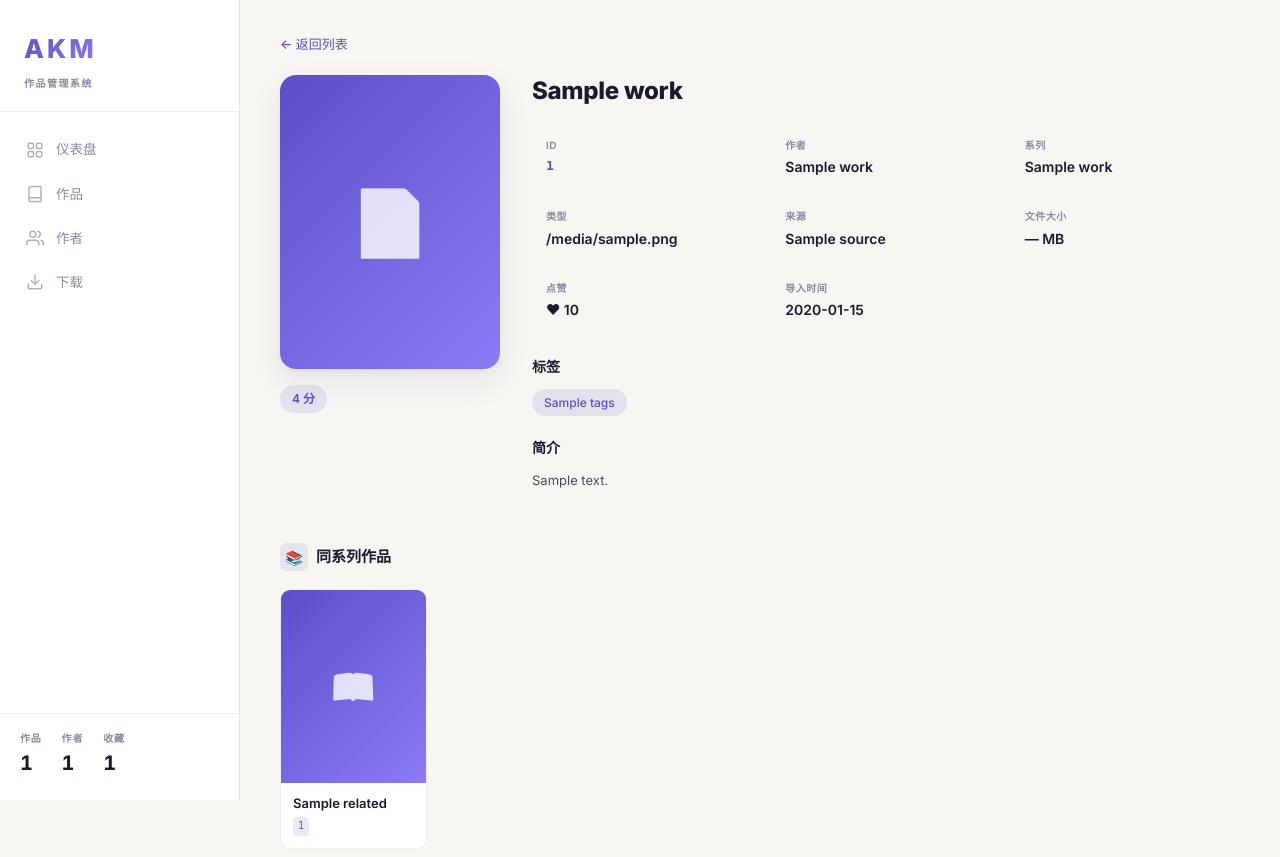
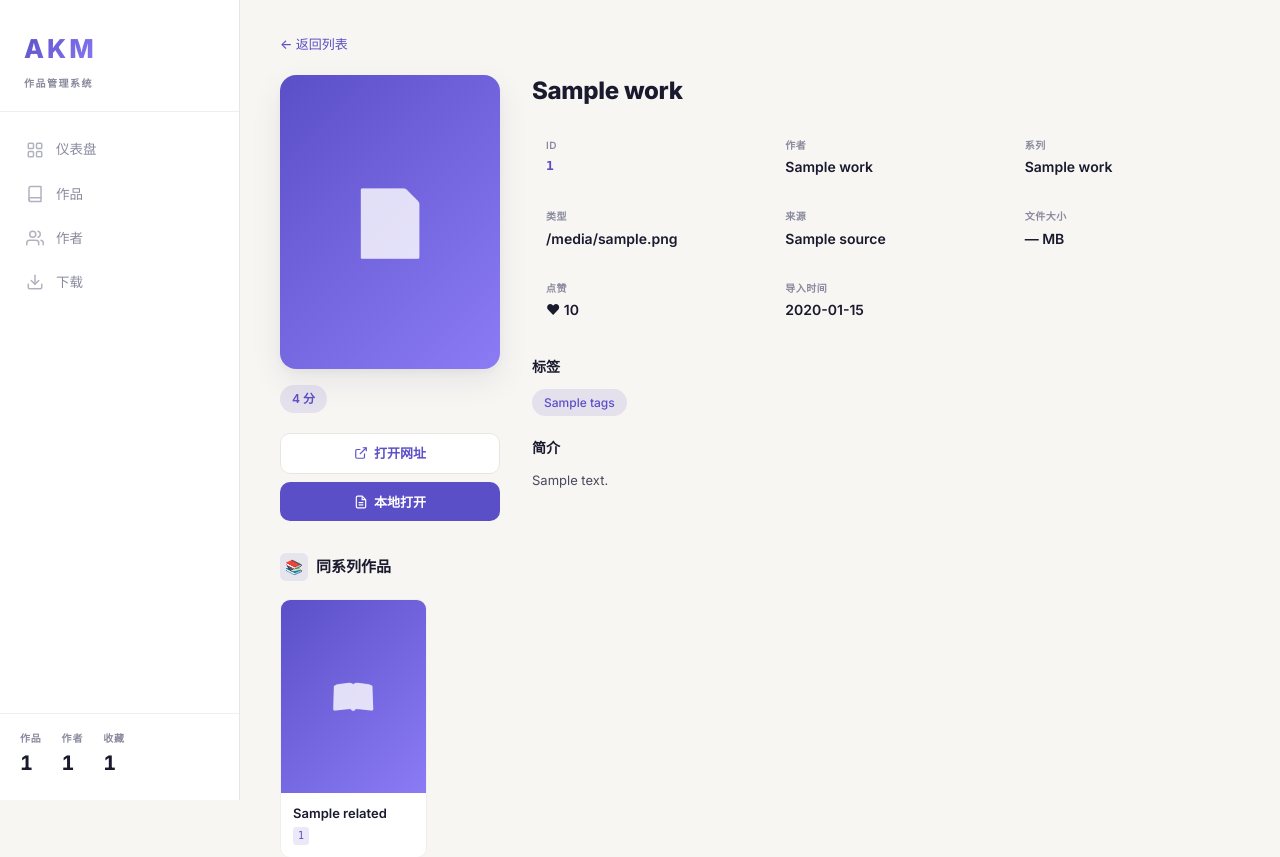
Before and after one commit to passersbyc/AKM, a FastAPI app: template templates/work_detail.html in a window 1280 px wide. Shown: the top 857 px of the page. Before the commit the page ends 836 px from the top, so only its background shows below. Run offline with FastAPI, Linux system fonts and the light colour scheme; the template is opened without the code that fills it: most values are stand-ins (such as "Sample title", 1, 10 or a date in 2020).

Commit message:
feat: open source URL + open file in system app
- POST /works/{id}/open: subprocess open/xdg-open/start file
- work_detail.html: 'open source URL' (link to source) + 'open locally'
  (POST fetch → system default app) buttons below cover
- CSS: .detail-btns (vertical stack), .btn-source (outline), .btn-open (filled)
- JS: openWork(id) fetch POST with error alert

```diff
--- a/src/web/routers/works.py
+++ b/src/web/routers/works.py
@@ -1,8 +1,11 @@
-"""作品路由 — /works 列表+搜索, /works/{work_id} 详情, /works/{work_id}/cover 封面。"""
+"""作品路由 — /works 列表+搜索, /works/{work_id} 详情, /works/{work_id}/cover 封面, /works/{work_id}/open 打开文件。"""
 from __future__ import annotations
 
+import subprocess
+import sys
+
 from fastapi import APIRouter, Request, Query
-from fastapi.responses import Response
+from fastapi.responses import Response, JSONResponse
 from src.core.database import short_id
 
 from src.operations import search_works, get_info, get_related_works
@@ -143,3 +146,30 @@ async def work_cover(work_id: str):
         media_type="image/jpeg",
         headers={"Cache-Control": "public, max-age=86400"},
     )
+
+
+@router.post("/works/{work_id}/open")
+async def work_open(work_id: str):
+    """用系统默认应用打开作品文件。"""
+    info = get_info(work_id, "book")
+    if not info:
+        return JSONResponse({"success": False, "error": "作品不存在"}, status_code=404)
+
+    file_path = info.get("文件路径", "")
+    if not file_path:
+        return JSONResponse({"success": False, "error": "无文件路径"}, status_code=400)
+
+    import os
+    if not os.path.exists(file_path):
+        return JSONResponse({"success": False, "error": "文件不存在"}, status_code=404)
+
+    try:
+        if sys.platform == "darwin":
+            subprocess.Popen(["open", file_path])
+        elif sys.platform == "win32":
+            os.startfile(file_path)
+        else:
+            subprocess.Popen(["xdg-open", file_path])
+        return {"success": True}
+    except Exception as e:
+        return JSONResponse({"success": False, "error": str(e)}, status_code=500)
--- a/static/css/style.css
+++ b/static/css/style.css
@@ -462,6 +462,23 @@ a { color: var(--primary); }
 .cover-img-detail { width: 100%; height: 100%; object-fit: cover; display: block; border-radius: var(--radius); }
 .detail-cover-icon { font-size: 64px; filter: brightness(0) invert(1); opacity: 0.8; }
 .detail-actions { display: flex; gap: 8px; flex-wrap: wrap; }
+.detail-btns { display: flex; flex-direction: column; gap: 8px; margin-top: 4px; }
+.detail-btn {
+  display: inline-flex; align-items: center; justify-content: center;
+  gap: 6px; padding: 9px 16px; border-radius: var(--radius-sm);
+  font-size: 13px; font-weight: 600; cursor: pointer;
+  font-family: var(--font); text-decoration: none;
+  transition: all var(--transition); border: 1px solid transparent;
+}
+.btn-source {
+  background: var(--surface); color: var(--primary);
+  border-color: var(--border);
+}
+.btn-source:hover { background: var(--primary-glow); border-color: var(--primary); }
+.btn-open {
+  background: var(--primary); color: #fff;
+}
+.btn-open:hover { background: var(--primary-light); }
 .detail-badge { font-size: 12px; padding: 4px 12px; border-radius: 20px; font-weight: 600; }
 .badge-fav { background: rgba(245,197,24,0.12); color: #e8a010; }
 .badge-rating { background: var(--primary-glow); color: var(--primary); }
--- a/templates/work_detail.html
+++ b/templates/work_detail.html
@@ -41,6 +41,18 @@
             {% if work.rating %}
             <span class="detail-badge badge-rating">{{ work.rating }} 分</span>
             {% endif %}
+        </div>
+        <div class="detail-btns">
+            {% if work.source %}
+            <a href="{{ work.source }}" target="_blank" class="detail-btn btn-source">
+                <svg width="14" height="14" viewBox="0 0 24 24" fill="none" stroke="currentColor" stroke-width="2"><path d="M18 13v6a2 2 0 0 1-2 2H5a2 2 0 0 1-2-2V8a2 2 0 0 1 2-2h6"/><polyline points="15 3 21 3 21 9"/><line x1="10" y1="14" x2="21" y2="3"/></svg>
+                打开网址
+            </a>
+            {% endif %}
+            <button onclick="openWork('{{ work.id }}')" class="detail-btn btn-open">
+                <svg width="14" height="14" viewBox="0 0 24 24" fill="none" stroke="currentColor" stroke-width="2"><path d="M14 2H6a2 2 0 0 0-2 2v16a2 2 0 0 0 2 2h12a2 2 0 0 0 2-2V8z"/><polyline points="14 2 14 8 20 8"/><line x1="16" y1="13" x2="8" y2="13"/><line x1="16" y1="17" x2="8" y2="17"/></svg>
+                本地打开
+            </button>
         </div>
     </div>
 
@@ -133,4 +145,16 @@
 {% endif %}
 
 {% endif %}
+
+<script>
+function openWork(id) {
+    fetch(`/works/${id}/open`, { method: 'POST' })
+        .then(r => r.json())
+        .then(data => {
+            if (!data.success) alert(data.error || '打开失败');
+        })
+        .catch(() => alert('打开失败'));
+}
+</script>
+
 {% endblock %}
```
